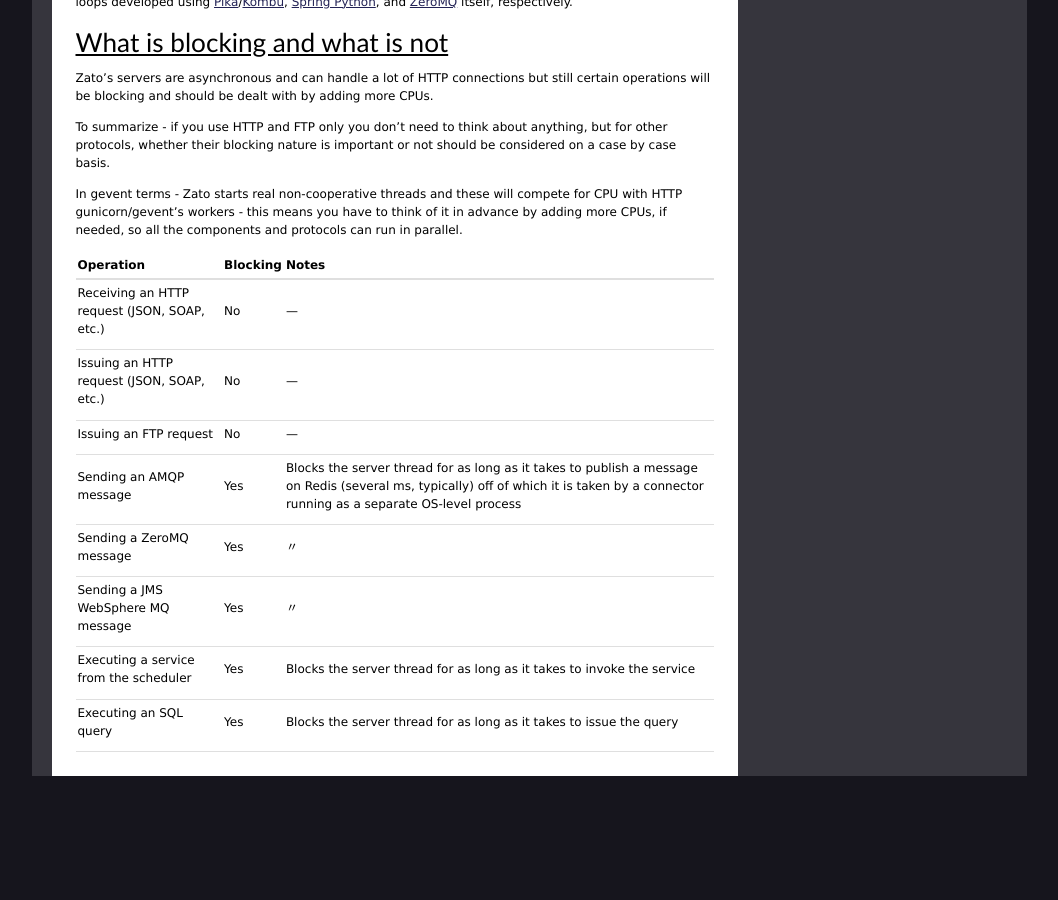
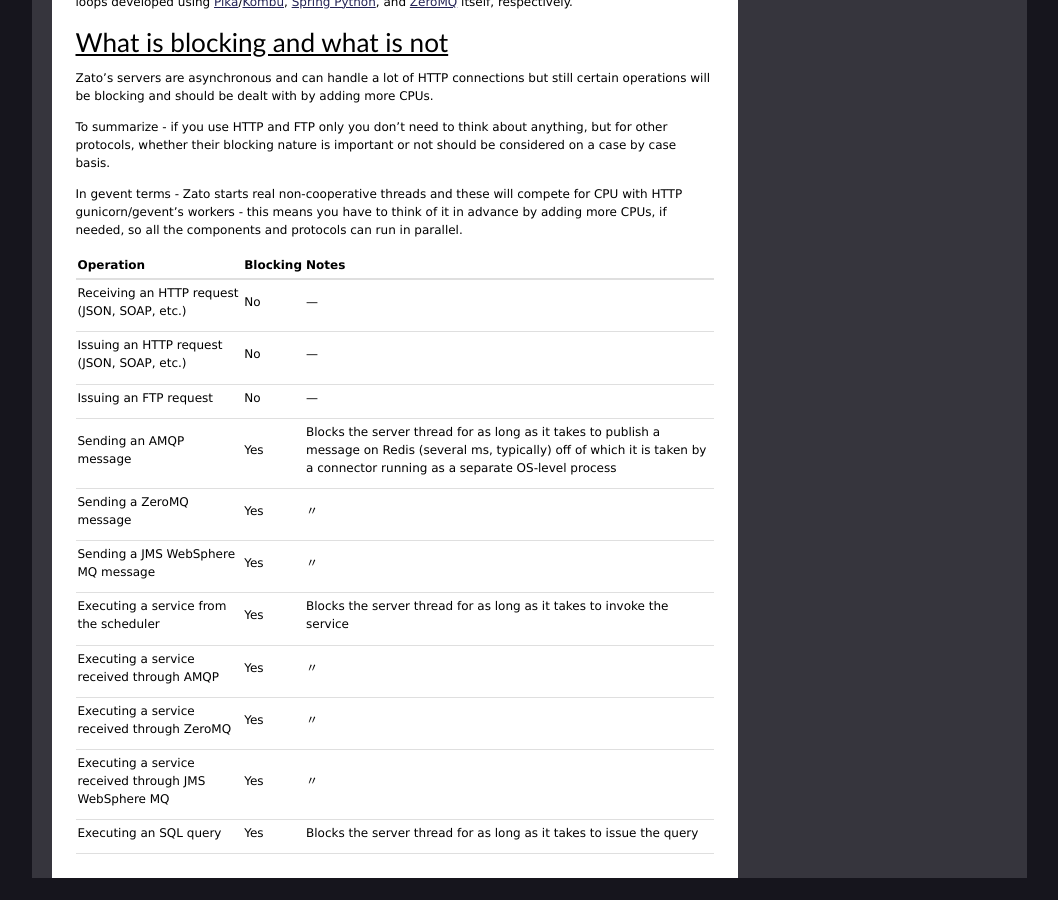
Before and after one commit to rfdiazpr/zato-docs, a Sphinx documentation site: the page built from sphinx/architecture/overview.txt, in a window 1280 px wide and 900 px high, scrolled down 1028 px. Shown: the whole window, without its empty margins (111-1169 px from the left). Built offline with Sphinx 7.4.7, drawn with Linux system fonts in a browser that asks for light colours; before the commit the page ends 1825 px from its top, so only the background shows below that.

Commit message:
Added info on what other channels are blocking

```diff
--- a/sphinx/architecture/overview.txt
+++ b/sphinx/architecture/overview.txt
@@ -53,17 +53,20 @@ In gevent terms - Zato starts real non-cooperative threads and these will compet
 HTTP gunicorn/gevent's workers - this means you have to think of it in advance
 by adding more CPUs, if needed, so all the components and protocols can run in parallel.
 
-============================================ ======== ===========================================================================
-Operation                                    Blocking Notes
-============================================ ======== ===========================================================================
-Receiving an HTTP request (JSON, SOAP, etc.) No       ---
-Issuing an HTTP request (JSON, SOAP, etc.)   No       ---
-Issuing an FTP request                       No       ---
-Sending an AMQP message                      Yes      Blocks the server thread for as long as it takes to publish a message
-                                                      on Redis (several ms, typically) off of which it is taken by a connector
-                                                      running as a separate OS-level process
-Sending a ZeroMQ message                     Yes      〃
-Sending a JMS WebSphere MQ message           Yes      〃
-Executing a service from the scheduler       Yes      Blocks the server thread for as long as it takes to invoke the service
-Executing an SQL query                       Yes      Blocks the server thread for as long as it takes to issue the query
-============================================ ======== ===========================================================================
+======================================================== ======== ===========================================================================
+Operation                                                Blocking Notes
+======================================================== ======== ===========================================================================
+Receiving an HTTP request (JSON, SOAP, etc.)             No       ---
+Issuing an HTTP request (JSON, SOAP, etc.)               No       ---
+Issuing an FTP request                                   No       ---
+Sending an AMQP message                                  Yes      Blocks the server thread for as long as it takes to publish a message
+                                                                  on Redis (several ms, typically) off of which it is taken by a connector
+                                                                  running as a separate OS-level process
+Sending a ZeroMQ message                                 Yes      〃
+Sending a JMS WebSphere MQ message                       Yes      〃
+Executing a service from the scheduler                   Yes      Blocks the server thread for as long as it takes to invoke the service
+Executing a service received through AMQP                Yes      〃
+Executing a service received through ZeroMQ              Yes      〃
+Executing a service received through JMS WebSphere MQ    Yes      〃
+Executing an SQL query                                   Yes      Blocks the server thread for as long as it takes to issue the query
+======================================================== ======== ===========================================================================
```
